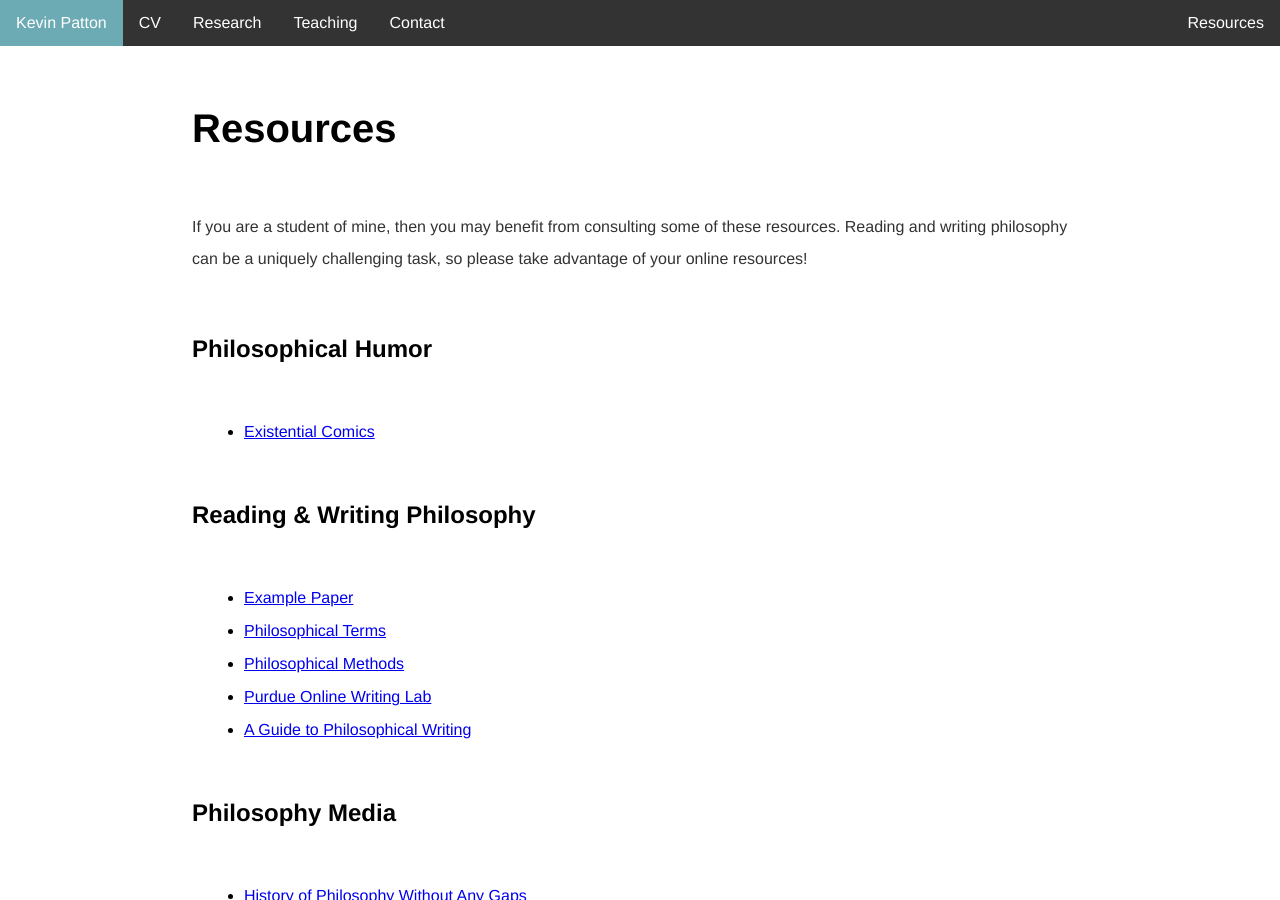
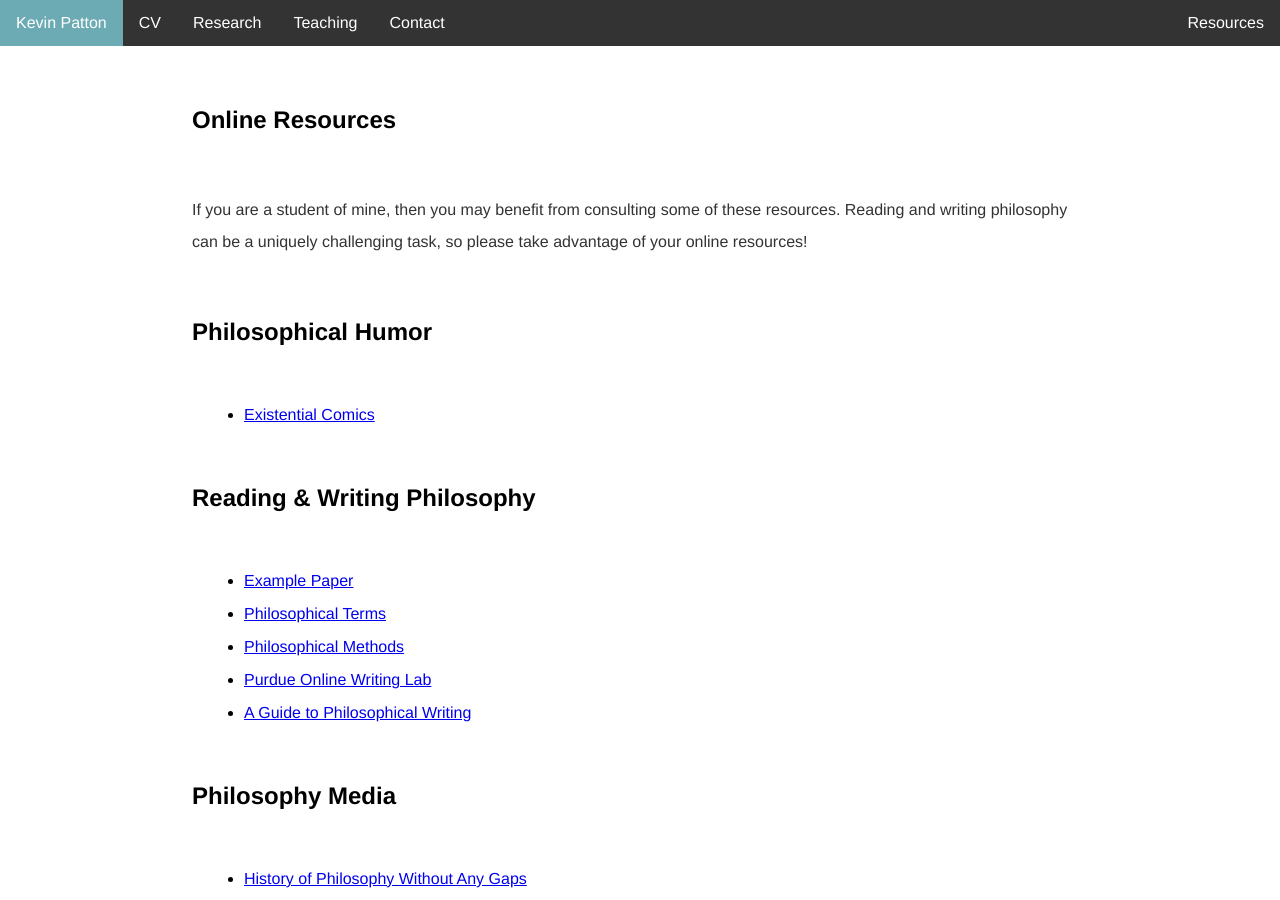
Before and after one commit to kevinjpatton/kevinjpatton.github.io, a Jekyll site: the page built from resources/index.html, in a window 1280 px wide and 900 px high. Built offline with Jekyll 4.4.1, drawn with Linux system fonts in a browser that asks for light colours; Markdown is read by kramdown in place of the engine named in the settings.

Commit message:
Update index.html

```diff
--- a/resources/index.html
+++ b/resources/index.html
@@ -2,7 +2,7 @@
 layout: default
 title: Resources
 ---
-<h1>Resources</h1>
+<h2>Online Resources</h2>
 <p>If you are a student of mine, then you may benefit from consulting some of these resources.  Reading and writing philosophy can be a uniquely challenging task, so please take advantage of your online resources!</p>
 <h2>Philosophical Humor</h2>
 <ul class="standard-list">
```
